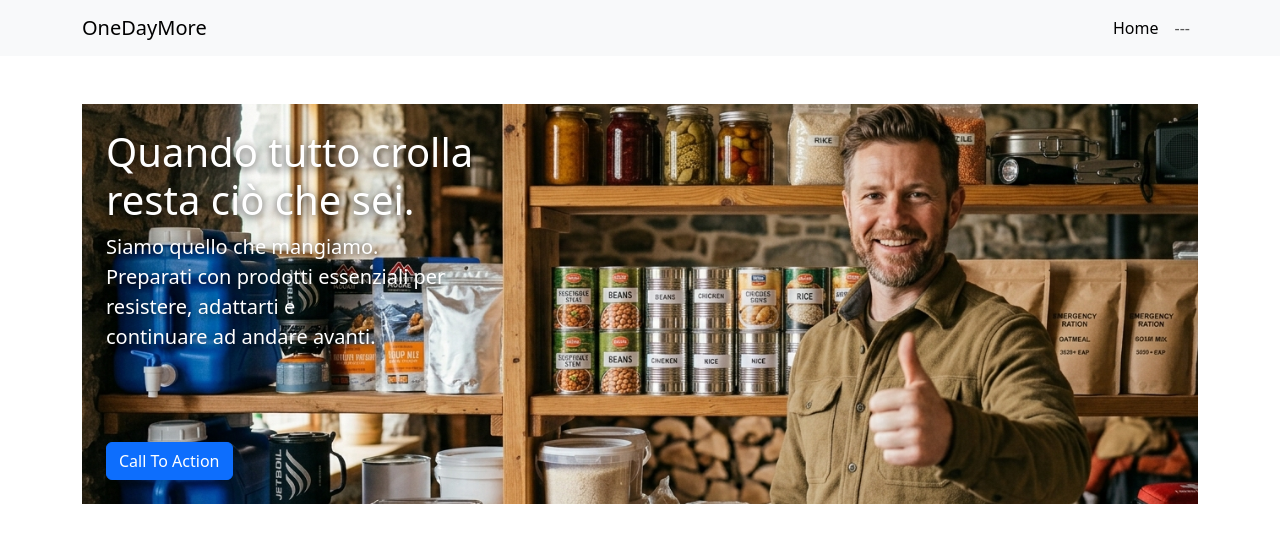
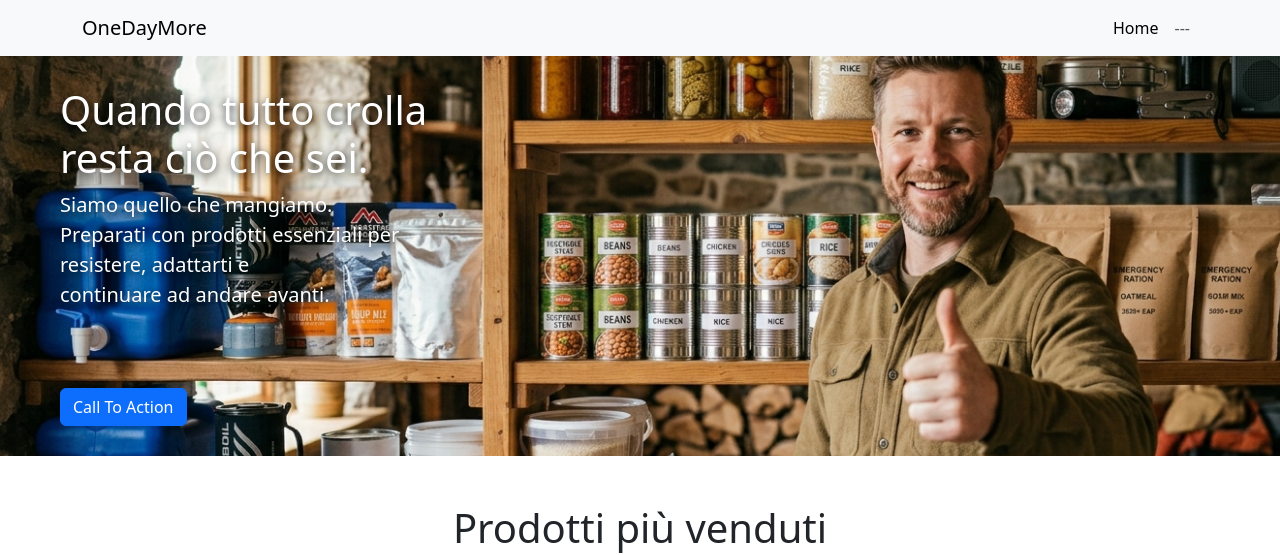
Before and after one commit to giovannimazzi/onedaymore-frontend, a React (Vite) app: page / in a window 1280 px wide. Shown: the top 555 px of the page. Built offline with nearby package versions, Linux system fonts and the light colour scheme.

Commit message:
style: change hero container and padding

```diff
--- a/src/assets/css/index.css
+++ b/src/assets/css/index.css
@@ -19,6 +19,7 @@
 /* TODO: sostituire hero-bg.png con l'immagine definitiva in public/ */
 .hero {
   min-height: 400px;
+  padding: 30px 60px;
   color: white;
   text-shadow: 0 2px 8px rgba(0, 0, 0, 0.8);
   background-color: #2d6a4f;
--- a/src/layouts/DefaultLayout.jsx
+++ b/src/layouts/DefaultLayout.jsx
@@ -48,7 +48,7 @@ export default function DefaultTemplate() {
           </div>
         )}
 
-        <div className="container py-5">
+        <div>
           {notification.visible && (
             <div>
               <div
--- a/src/pages/HomePage.jsx
+++ b/src/pages/HomePage.jsx
@@ -1,7 +1,7 @@
 export default function HomePage() {
   return (
     <>
-      <section className="hero p-4 d-flex flex-column justify-content-between align-items-start">
+      <section className="hero d-flex flex-column justify-content-between align-items-start">
         <div>
           <h1>
             Quando tutto crolla <br /> resta ciò che sei.
```
